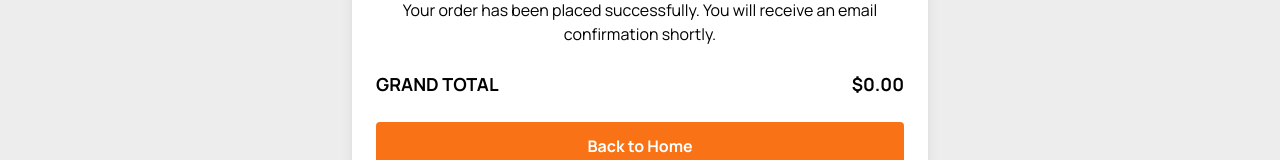
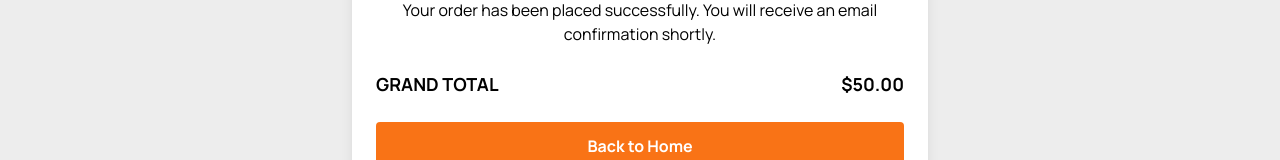
Before and after one commit to EjiroOsiephri/Audiophille-Ecommerce, a Next.js app: page /success in a window 1280 px wide. Shown: the part 267-427 px from the top of the page. Built offline with nearby package versions, Linux system fonts and the light colour scheme.

Commit message:
feats/add update grand total calculation

```diff
--- a/src/components/SuccessComponent.tsx
+++ b/src/components/SuccessComponent.tsx
@@ -8,10 +8,16 @@ import { useRouter } from "next/navigation";
 const SuccessComponent = () => {
   const items = useSelector((state: RootState) => state.cart.items);
 
-  const grandTotal = items.reduce(
+  const total = items.reduce(
     (acc, item) => acc + item.price * item.quantity,
     0
   );
+
+  const vat = (total * 0.2).toFixed(2);
+
+  const shipping = 50; // Flat shipping rate
+
+  const grandTotal = total + shipping + parseFloat(vat);
 
   const router = useRouter();
 
```
